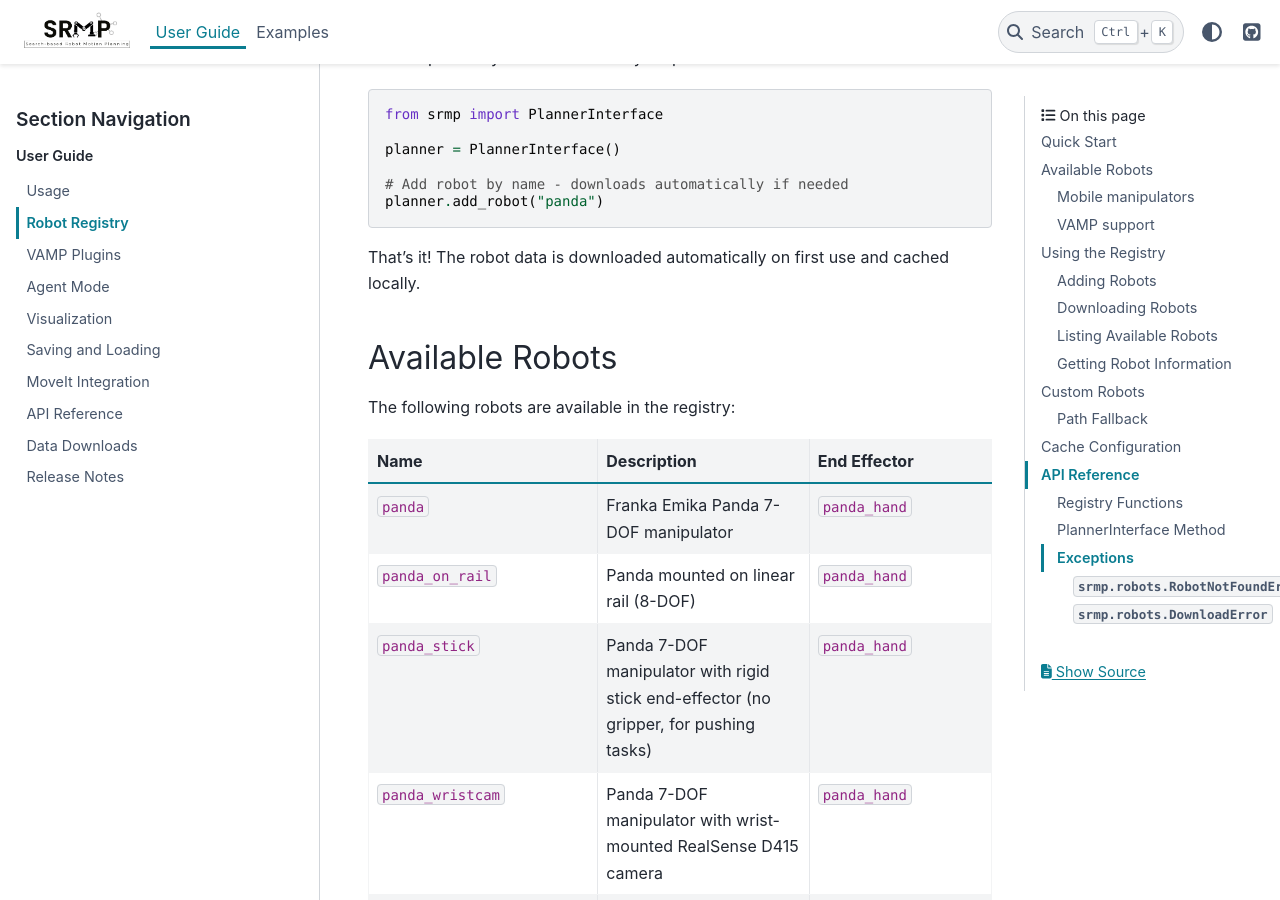
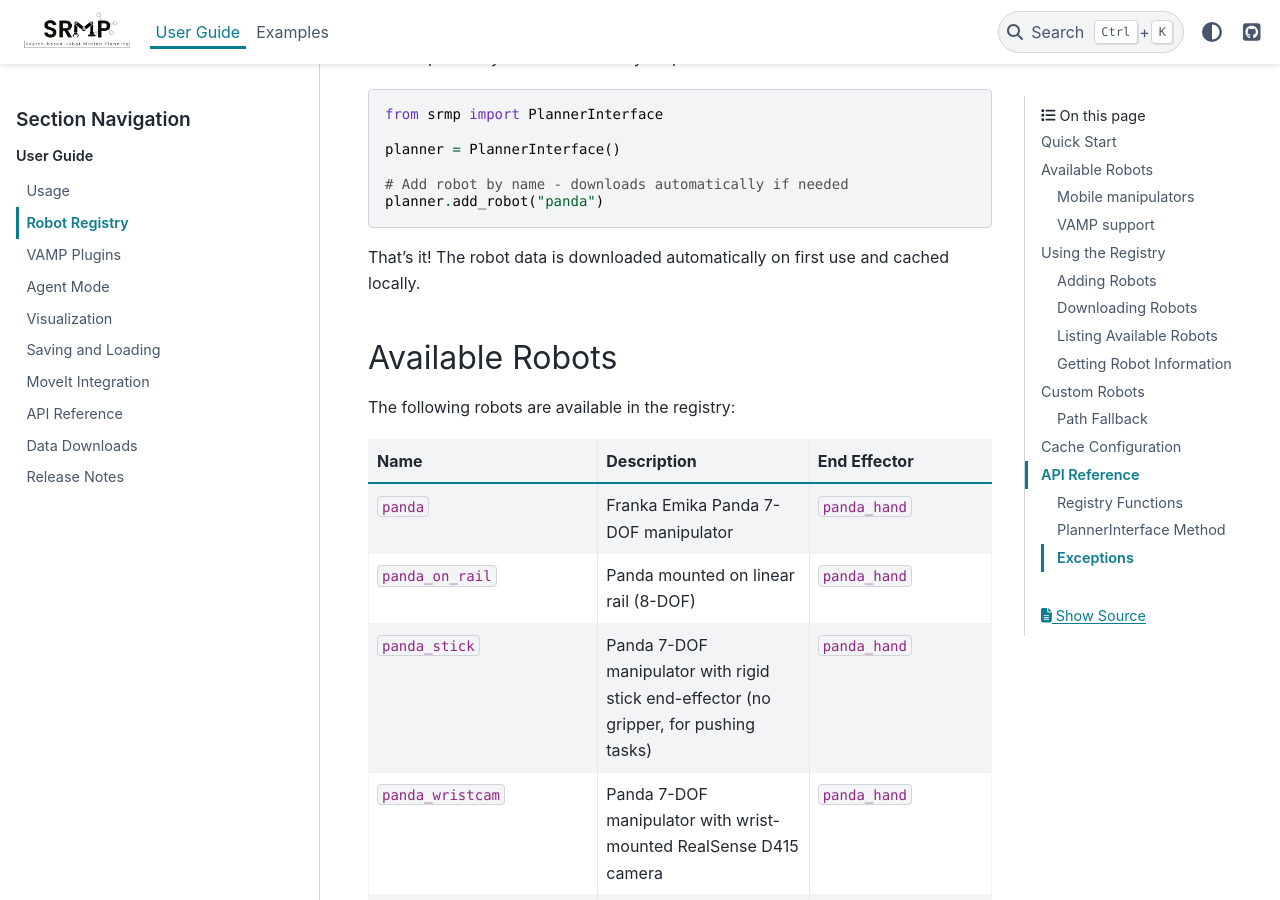
Before and after one commit to imishani/srmp-docs, a Sphinx documentation site: the page built from docs/source/user_guide/robot_registry.rst, in a window 1280 px wide and 900 px high, scrolled down 316 px. Built offline with Sphinx 7.4.7 and the PyData theme 0.15.4, drawn with Linux system fonts in a browser that asks for light colours; some of the changed lines change nothing that is shown.

Commit message:
docs: clear the three Sphinx build warnings
- index.rst: a commented-out link ran straight into the list below it
  ("Explicit markup ends without a blank line").
- robot_registry.rst: RobotNotFoundError and DownloadError were described
  on both this page and the API reference; the copies here are :no-index:,
  so the API reference stays the cross-reference target.

```diff
--- a/docs/source/index.rst
+++ b/docs/source/index.rst
@@ -63,6 +63,7 @@
 ==========
 
 .. - `Documentation <https://srmp-docs.readthedocs.io>`_
+
 - :doc:`Getting Started <user_guide/usage>`
 - :doc:`Agent Mode <user_guide/agent_mode>`
 - :doc:`API Reference <user_guide/api>`
--- a/docs/source/user_guide/robot_registry.rst
+++ b/docs/source/user_guide/robot_registry.rst
@@ -343,10 +343,12 @@
 ~~~~~~~~~~
 
 .. py:exception:: srmp.robots.RobotNotFoundError
+   :no-index:
 
    Raised when a robot is not found in the registry. The error message includes
    a list of available robots and instructions for downloading or registering.
 
 .. py:exception:: srmp.robots.DownloadError
+   :no-index:
 
    Raised when downloading robot data fails.
```
